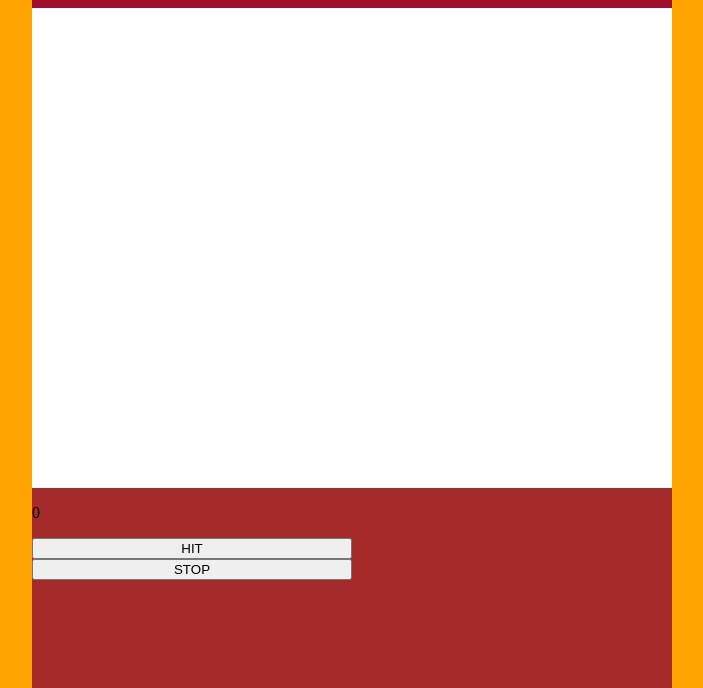
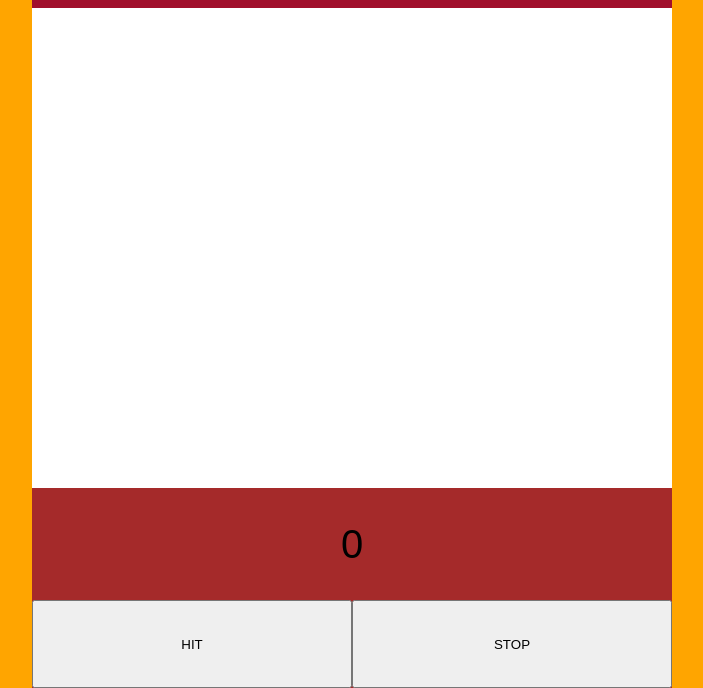
Before and after one commit to Kramst/reactBlackjack, a plain HTML site: page index.html in a window 1280 px wide. Shown: the part 112-800 px from the top of the page, without its empty margins (288-991 px from the left). Drawn offline with Linux system fonts and the light colour scheme.

Commit message:
styled basic interface elements

```diff
--- a/style.css
+++ b/style.css
@@ -33,5 +33,19 @@ body, html{
 }
 .controls{
     height: 25%;
-    background: brown
+    background: brown;
+    display: flex;
+    flex-wrap: wrap;
 }
+.controls p{
+    width: 100%;
+    margin: 0;
+    font: 30pt Arial;
+    text-align: center;
+    display: flex;
+    flex-direction: column;
+    justify-content: center;
+}
+.controls button{
+    box-sizing: border-box;
+}
```
